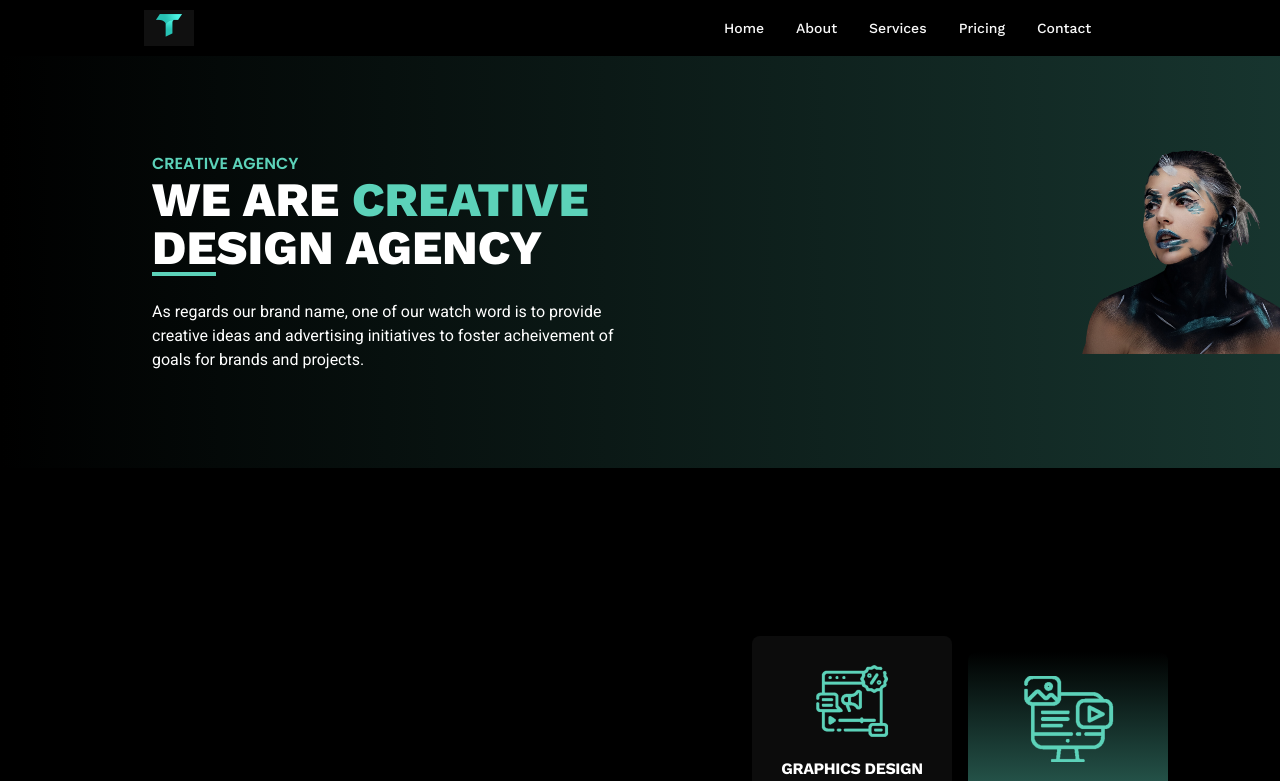
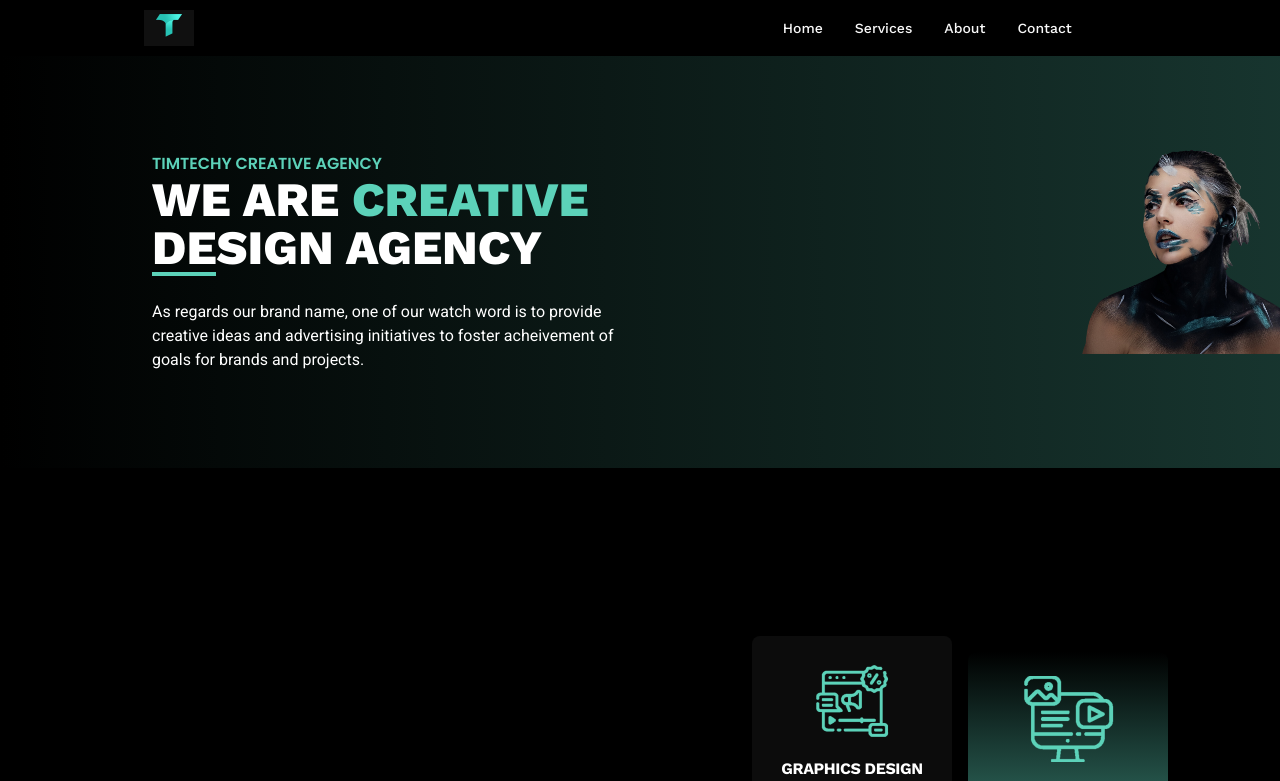
Before and after one commit to 0xfave/timo-portfolio, a Next.js app: page / in a window 1280 px wide. Shown: the top 781 px of the page. Built offline with nearby package versions, Linux system fonts and the light colour scheme.

Commit message:
remove pricing

```diff
--- a/package.json
+++ b/package.json
@@ -16,7 +16,8 @@
     "flowbite-react": "^0.3.8",
     "next": "13.1.6",
     "react": "18.2.0",
-    "react-dom": "18.2.0"
+    "react-dom": "18.2.0",
+    "react-router-dom": "^6.8.2"
   },
   "devDependencies": {
     "autoprefixer": "^10.4.13",
--- a/pages/components/Footer.jsx
+++ b/pages/components/Footer.jsx
@@ -12,9 +12,9 @@ const Footer = () => {
                         <h5 className="text-2xl font-bold tracking-tight">
                             Have any Project in <br />Mind?
                         </h5>
-                        <p className="font-normal text-gray-700 dark:text-gray-400">
+                        {/* <p className="font-normal text-gray-700 dark:text-gray-400">
                             Lorem ipsum dolor sit amet, consectetur adipiscing elit. Vestibulum facilisis quam
-                        </p>
+                        </p> */}
                         <p className='text-[#5CD2B9]'>Chat</p>
                     </Card>
                 </div>
--- a/pages/components/Header.jsx
+++ b/pages/components/Header.jsx
@@ -11,7 +11,7 @@ const Header = () => {
         <div className="container !pb-0 !max-w-[1450px] flex flex-col justify-center pt-2 mx-auto sm:py-6 lg:py-12 lg:flex-row lg:justify-between text-left bg-gradient-to-r from-black to-[#5cd2b940]">
             {/* bg-[url('../public/bg.png')] */}
             <div className="flex flex-col justify-center p-6 text-left rounded-sm lg:max-w-md xl:max-w-lg lg:text-left lg:ml-32">
-                <p className={`${poppins.className} text-[#5CD2B9]`}>CREATIVE AGENCY</p>
+                <p className={`${poppins.className} text-[#5CD2B9]`}>TIMTECHY CREATIVE AGENCY</p>
                 <h1 className="!text-5xl font-extrabold leading-none sm:text-4xl">WE ARE <span className='text-[#5CD2B9]'>CREATIVE</span> <br /> DESIGN AGENCY
                 </h1>
                 <div className="h-1 bg-[#5CD2B9] w-16 !m-0"></div>
--- a/pages/components/Navgation.jsx
+++ b/pages/components/Navgation.jsx
@@ -1,5 +1,6 @@
 import React from 'react'
 import logo from '../../public/logo.jpg'
+import Link from 'next/link'
 import { Navbar } from 'flowbite-react'
 
 const Navgation = () => {
@@ -31,14 +32,14 @@ const Navgation = () => {
                     Home
                 </Navbar.Link>
                 <Navbar.Link href="/navbars" className="!text-[#F9F9F9]">
+                    Services
+                </Navbar.Link>
+                <Navbar.Link href="/Aboutus" className="!text-[#F9F9F9]">
                     About
                 </Navbar.Link>
-                <Navbar.Link href="/navbars" className="!text-[#F9F9F9]">
-                    Services
-                </Navbar.Link>
-                <Navbar.Link href="/navbars" className="!text-[#F9F9F9]">
+                {/* <Navbar.Link href="/navbars" className="!text-[#F9F9F9]">
                     Pricing
-                </Navbar.Link>
+                </Navbar.Link> */}
                 <Navbar.Link href="/navbars" className="!text-[#F9F9F9]">
                     Contact
                 </Navbar.Link>
```
Also changed, not shown: 1 other file (tests, documents, lock files or other folders).
